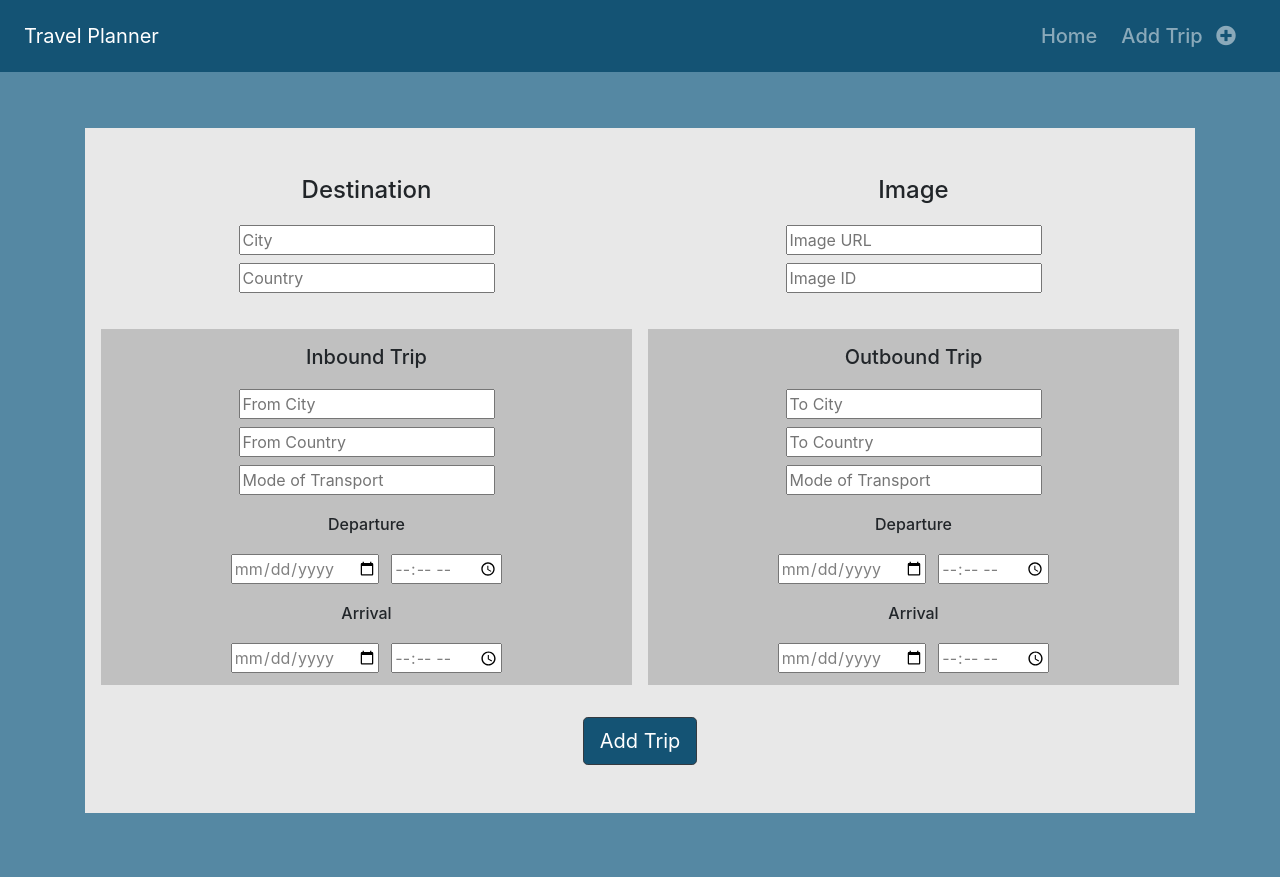
After one commit to cherise-tan/travel-planner-auth, a Node server app: page /add in a window 1280 px wide. The commit adds this page. Run offline with Node 20, Linux system fonts and the light colour scheme; some libraries are stand-ins or nearby versions.

Commit message:
Create /add route and function

```diff
--- a/public/css/styles.css
+++ b/public/css/styles.css
@@ -1,5 +1,13 @@
 body{
   background-color: #5588a3;
+}
+
+.light-background{
+    background-color: #e8e8e8;
+}
+
+.grey{
+  color: grey;
 }
 
 /* NAVBAR */
@@ -14,14 +22,15 @@ body{
 
 
 /* DESTINATION CARDS */
-.destination-container{
+.body-container{
   margin-top: 8rem;
+  margin-bottom: 4rem;
 }
 
 .destination-card{
   width: 18rem;
   text-align: center;
-  background-color: #e8e8e8;
+
 }
 
 .img-size{
@@ -29,3 +38,12 @@ body{
   height: 13rem;
   object-fit: cover;
 }
+
+/* ADD NEW TRIPS */
+.add-trip-col{
+  text-align: center;
+}
+
+.btn{
+  background-color: #145374;
+}
--- a/routes/routes.js
+++ b/routes/routes.js
@@ -18,10 +18,22 @@ router.get("/", (req, res) => {
     .catch(err => {
       res.status(500).send("DATABASE ERROR: " + err.message); // something broke!
     });
-
 });
 
+// set up add route
+router.get("/add", (req, res) => {
+  res.render("add");
+});
 
+router.post("/add", (req, res) => {
+  db.addDestinations(req.body) // add new destination to the database
+  .then(destinations => {
+    res.redirect("/"); // take them back to the homepage which will display all the information
+  })
+  .catch(err => {
+    res.status(500).send("DATABASE ERROR: " + err.message); // something broke!
+  });
+});
 
 // export the router so we can use it elsewhere if needed (i.e. within the express module)
 module.exports = router;
--- /dev/null
+++ b/views/add.hbs
@@ -0,0 +1,53 @@
+<div class="container body-container container-fluid">
+
+  <div class="light-background py-4 px-2">
+    <form class="" action="/add" method="post">
+
+      <div class="row mx-auto pb-3" >
+        <div class="col py-2 add-trip-col">
+          <h4 class="pt-3 pb-2">Destination</h4>
+          <input type="text" name="city" placeholder="City" class="m-1">
+          <input type="text" name="country" placeholder="Country" class="m-1">
+        </div>
+        <div class="col py-2 add-trip-col ">
+          <h4 class="pt-3 pb-2">Image</h4>
+          <input type="text" name="imageUrl" placeholder="Image URL" class="m-1">
+          <input type="text" name="imageId" placeholder="Image ID" class="m-1">
+        </div>
+      </div>
+
+      <div class="row mx-auto">
+        <div class="col pb-2 add-trip-col m-2" style="background-color: silver">
+          <h5 class="pt-3 pb-2">Inbound Trip</h5>
+          <input type="text" name="fromCity" placeholder="From City" class="m-1">
+          <input type="text" name="fromCountry" placeholder="From Country" class="m-1">
+          <input type="text" name="inboundTransport" placeholder="Mode of Transport" class="m-1">
+          <h6 class="pt-3 pb-2">Departure</h6>
+          <input type="date" name="inboundDepartureDate" placeholder="Date of Departure" class="m-1 grey">
+          <input type="time" name="inboundDepartureTime" placeholder="Time of Departure" class="m-1 grey">
+          <h6 class="pt-3 pb-2">Arrival</h6>
+          <input type="date" name="inboundArrivalDate" placeholder="Date of Arrival" class="m-1 grey">
+          <input type="time" name="inboundArrivalTime" placeholder="Time of Arrival" class="m-1 grey">
+        </div>
+        <div class="col pb-2 add-trip-col m-2"  style="background-color: silver">
+          <h5 class="pt-3 pb-2">Outbound Trip</h5>
+          <input type="text" name="toCity" placeholder="To City" class="m-1">
+          <input type="text" name="toCountry" placeholder="To Country" class="m-1">
+          <input type="text" name="outboundTransport" placeholder="Mode of Transport" class="m-1">
+          <h6 class="pt-3 pb-2">Departure</h6>
+          <input type="date" name="outboundDepartureDate" placeholder="Date of Departure" class="m-1 grey">
+          <input type="time" name="outboundDepartureTime" placeholder="Time of Departure" class="m-1 grey">
+          <h6 class="pt-3 pb-2">Arrival</h6>
+          <input type="date" name="outboundArrivalDate" placeholder="Date of Arrival" class="m-1 grey">
+          <input type="time" name="outboundArrivalTime" placeholder="Time of Arrival" class="m-1 grey">
+        </div>
+      </div>
+
+      <div class="row">
+        <button type="submit" value="submit" class=" btn btn-dark btn-lg mx-auto my-4">Add Trip</button>
+      </div>
+
+    </form>
+  </div>
+
+</div>
--- a/views/index.hbs
+++ b/views/index.hbs
@@ -1,10 +1,9 @@
-<div class="container">
+<div class="container body-container">
 
-  <div class="destination-container">
   <div class="row">
     {{#each destinations}}
       <div class="col-lg-4 col-md-6">
-          <div class="card mb-5 mx-auto destination-card">
+        <div class="card mb-5 mx-auto destination-card light-background">
           <div class="card-img-top p-3">
             <img class="img-size" src="{{imageUrl}}" alt="destination-img">
           </div>
@@ -18,6 +17,5 @@
       </div>
     {{/each}}
   </div>
-  </div>
 
 </div>
--- a/views/layouts/main.hbs
+++ b/views/layouts/main.hbs
@@ -21,14 +21,17 @@
 <body>
   <div id="navigation-bar">
     <nav class="navbar fixed-top navbar-expand-lg navbar-dark py-2 ">
-      <a class="navbar-brand mx-2" href="#">Travel Planner</a>
+      <a class="navbar-brand mx-2" href="/">Travel Planner</a>
       <button class="navbar-toggler" type="button" data-toggle="collapse" data-target="#navbarToggler">
         <span class="navbar-toggler-icon p-2"></span>
       </button>
       <div class="collapse navbar-collapse py-2 px-2" id="navbarToggler">
         <ul class="navbar-nav ml-auto">
-          <li class="nav-item">
-            <a class="nav-link h5 mb-0" href="/">Add Trip <i class="fas fa-plus-circle"></i></a>
+          <li class="nav-item mx-1">
+            <a class="nav-link h5 mb-0" href="/">Home</i></a>
+          </li>
+          <li class="nav-item mx-1">
+            <a class="nav-link h5 mb-0" href="/add">Add Trip <i class="fas fa-plus-circle"></i></a>
           </li>
         </ul>
       </div>
```
Also changed, not shown: db.js (+8 -1 lines), seeds/destinations.js (+8 -8 lines), dev.sqlite3. Lines whose indentation alone changed are shown as unchanged.
